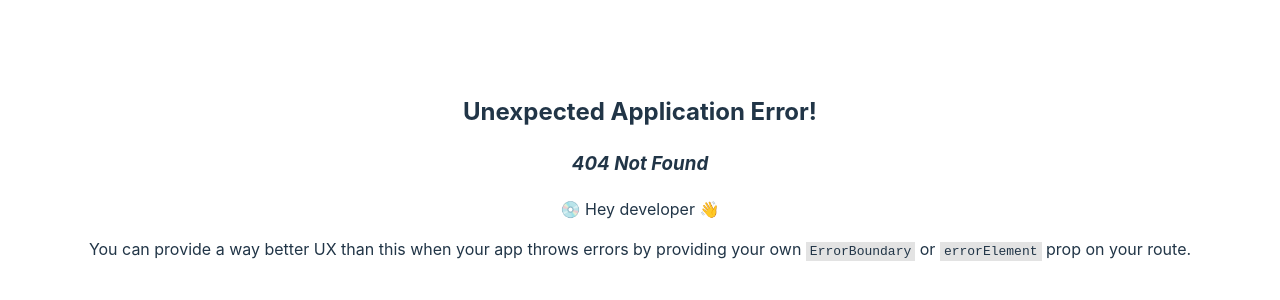
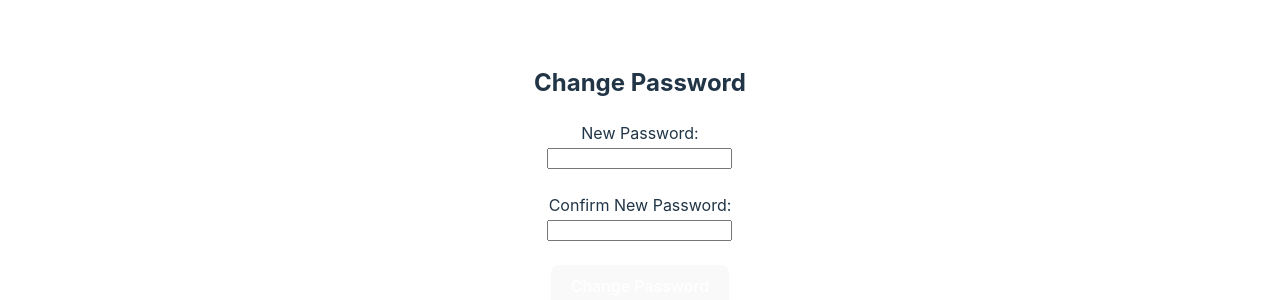
Before and after one commit to FahimNasir/frontend-typescript, a React (Vite) app: page /change-password in a window 1280 px wide. Before the commit this address had no page. Shown: the part 224-524 px from the top of the page. Built offline with nearby package versions, Linux system fonts and the light colour scheme; sample sign-in values are in the browser's storage.

Commit message:
Lecture 22

```diff
--- /dev/null
+++ b/src/components/authentication/ChangePassword.jsx
@@ -0,0 +1,89 @@
+import axios from "axios";
+import React, { useState } from "react";
+import { useNavigate } from "react-router-dom";
+
+const ChangePassword = () => {
+  const [newPassword, setNewPassword] = useState("");
+  const [confirmNewPassword, setConfirmNewPassword] = useState("");
+  const [error, setError] = useState("");
+  const navigate = useNavigate();
+
+  const handleChangePassword = async () => {
+    if (newPassword.trim().length === 0) {
+      setError("Please provide new password");
+      return;
+    }
+
+    if (confirmNewPassword.trim().length === 0) {
+      setError("Please provide confirm password");
+      return;
+    }
+    if (newPassword === confirmNewPassword) {
+      const response = await axios
+        .post(
+          "http://localhost:3000/api/users/change-password",
+          {
+            newPassword: newPassword,
+          },
+          {
+            withCredentials: true,
+          }
+        )
+        .then((response) => {
+          const apiResponse = response.data;
+          if (apiResponse.isError === false) {
+            localStorage.removeItem("loggedInUser");
+            navigate("/login");
+          } else {
+            alert(`Unsuccessful response with message: ${data.message}`);
+            return;
+          }
+        })
+        .catch((response) => {
+          console.log("Error Response", response);
+          const { message } = response.response.data;
+          if (response.response.status === 400) {
+            setError(message);
+            return;
+          }
+          alert("Error Occurred while calling backend");
+          return;
+        });
+      setNewPassword("");
+      setConfirmNewPassword("");
+      setError("");
+    } else {
+      setError("Passwords do not match.");
+    }
+  };
+
+  return (
+    <div>
+      <h2>Change Password</h2>
+      <div>
+        <label>New Password:</label>
+        <br />
+        <input
+          type="password"
+          value={newPassword}
+          onChange={(e) => setNewPassword(e.target.value)}
+        />
+      </div>
+      <br />
+      <div>
+        <label>Confirm New Password:</label>
+        <br />
+        <input
+          type="password"
+          value={confirmNewPassword}
+          onChange={(e) => setConfirmNewPassword(e.target.value)}
+        />
+      </div>
+      <br />
+      {error && <p style={{ color: "red" }}>{error}</p>}
+      <button onClick={handleChangePassword}>Change Password</button>
+    </div>
+  );
+};
+
+export default ChangePassword;
--- /dev/null
+++ b/src/components/authentication/PrivateRoute.jsx
@@ -0,0 +1,8 @@
+import { Outlet, Navigate } from "react-router-dom";
+
+const PrivateRoutes = () => {
+  let auth = { token: localStorage.getItem("loggedInUser") != null };
+  return auth.token ? <Outlet /> : <Navigate to="/login" />;
+};
+
+export default PrivateRoutes;
--- a/src/components/common/Navbar.jsx
+++ b/src/components/common/Navbar.jsx
@@ -8,6 +8,10 @@ const Navbar = () => {
     localStorage.getItem("loggedInUser") != null
       ? JSON.parse(localStorage.getItem("loggedInUser"))
       : null;
+
+  const handleChangePassword = () => {
+    navigate("/change-password");
+  };
 
   const handleLogout = async () => {
     const response = await axios
@@ -46,6 +50,11 @@ const Navbar = () => {
         <div className="brand">Authentication App</div>
         <div className="menu">
           <div className="welcome">Welcome, {loggedInUser?.fullName}!</div>
+          <div>
+            <a href="#" onClick={handleChangePassword}>
+              Change Password
+            </a>
+          </div>
           <button onClick={handleLogout}>Logout</button>
         </div>
       </div>
--- a/src/main.jsx
+++ b/src/main.jsx
@@ -1,12 +1,19 @@
 import React from "react";
 import ReactDOM from "react-dom/client";
-import { createBrowserRouter, RouterProvider } from "react-router-dom";
+import {
+  BrowserRouter,
+  createBrowserRouter,
+  Route,
+  Routes,
+} from "react-router-dom";
 import App from "./App.jsx";
 import "./index.css";
 import Login from "./components/authentication/Login.jsx";
 import Dashboard from "./components/users/Dashboard.jsx";
 import SignUp from "./components/authentication/SignUp.jsx";
 import ForgotPassword from "./components/authentication/ForgotPassword.jsx";
+import ChangePassword from "./components/authentication/ChangePassword.jsx";
+import PrivateRoutes from "./components/authentication/PrivateRoute.jsx";
 
 const router = createBrowserRouter([
   {
@@ -29,10 +36,25 @@ const router = createBrowserRouter([
     path: "/forgot-password",
     element: <ForgotPassword />,
   },
+  {
+    path: "/change-password",
+    element: <ChangePassword />,
+  },
 ]);
 
 ReactDOM.createRoot(document.getElementById("root")).render(
   <React.StrictMode>
-    <RouterProvider router={router} />
+    <BrowserRouter>
+      <Routes>
+        <Route element={<PrivateRoutes />}>
+          <Route element={<App />} path="/" exact />
+          <Route element={<Dashboard />} path="/dashboard" exact />
+          <Route element={<ChangePassword />} path="/change-password" />
+        </Route>
+        <Route element={<Login />} path="/login" />
+        <Route element={<SignUp />} path="/signUp" />
+        <Route element={<ForgotPassword />} path="/forgot-password" />
+      </Routes>
+    </BrowserRouter>
   </React.StrictMode>
 );
```
